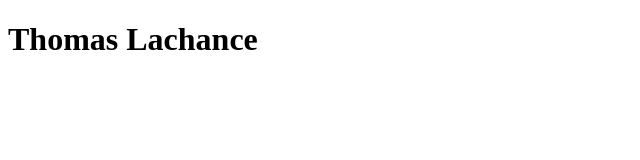
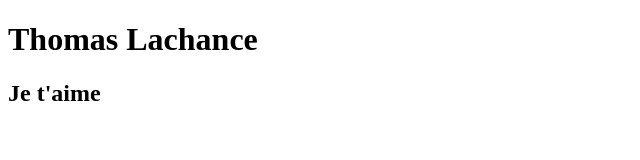
Before and after one commit to tholach/c06, a plain HTML site: page index.html in a window 1280 px wide. Shown: the whole page, without its empty margins (0-640 px from the left). Drawn offline with Linux system fonts and the light colour scheme.

Commit message:
updated index.html with a new line

```diff
--- a/index.html
+++ b/index.html
@@ -11,6 +11,7 @@
 <body>
 
     <h1>Thomas Lachance</h1>
+    <h2>Je t'aime</h2>
 
 </body>
 </html>
```
